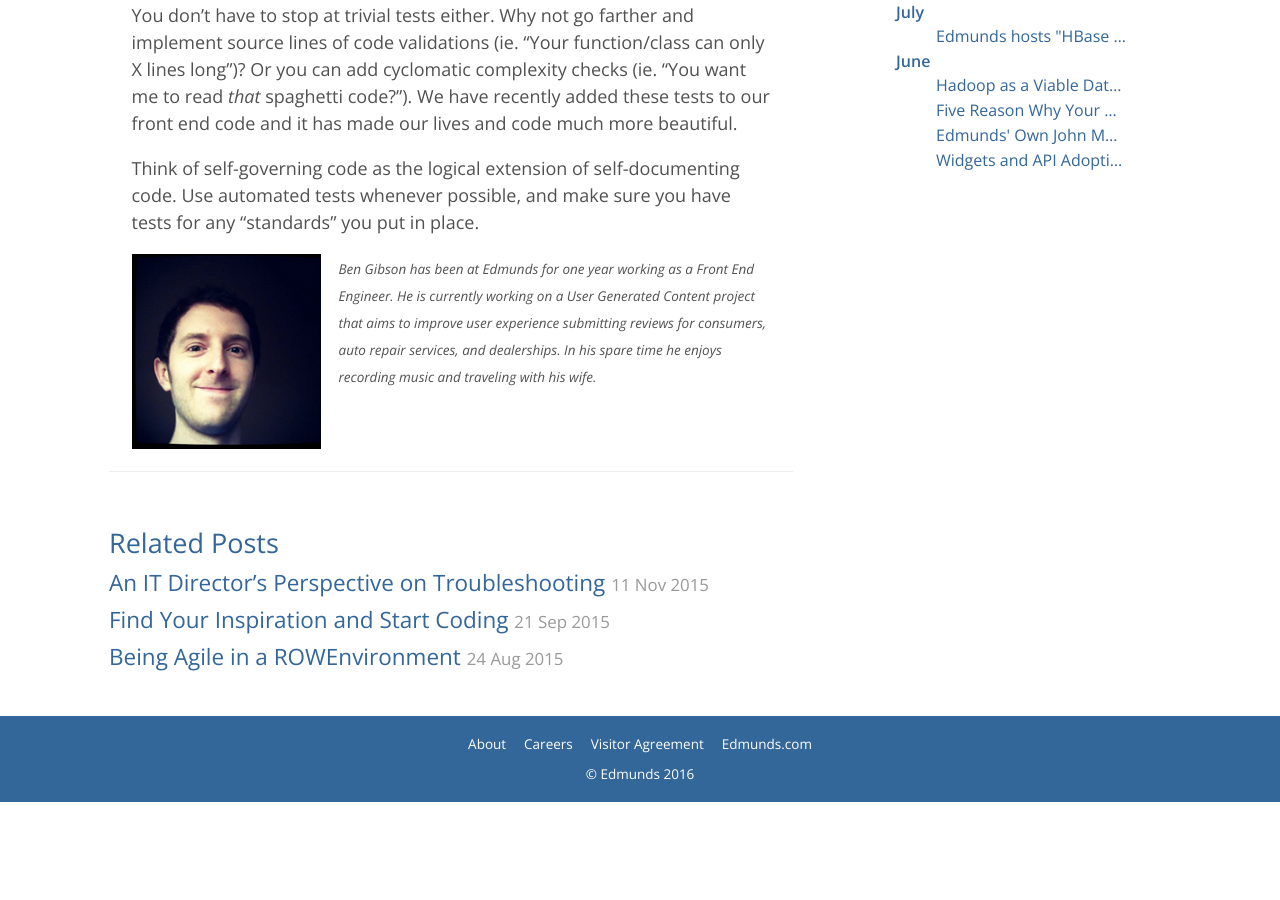
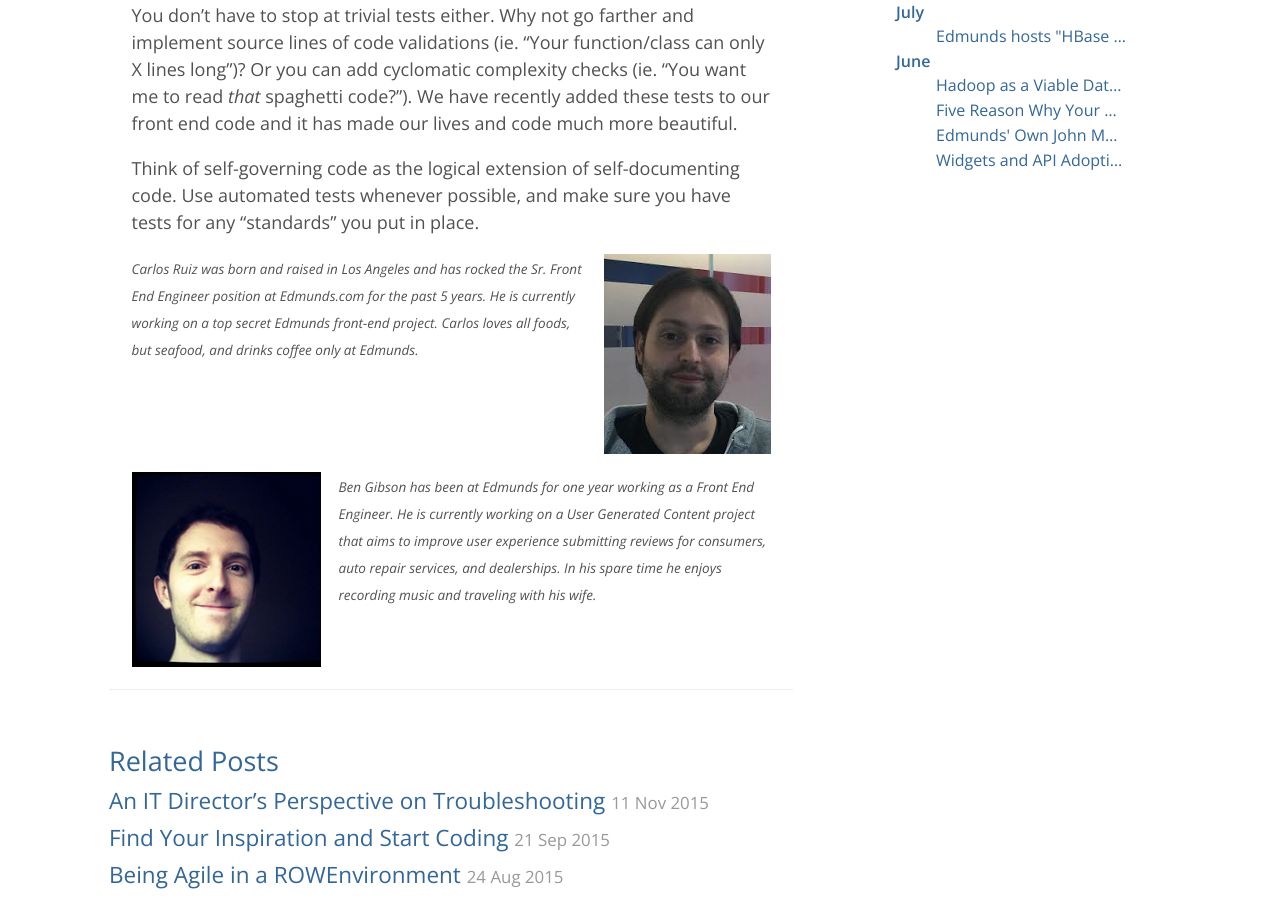
Before and after one commit to brgibson/blog-prototype, a Jekyll site: the page built from _posts/2015-07-27-Self-Governing-Code-Using-Static-Analysis-and-Automated-Testing-to-Eliminate-Word-of-Mouth-Standards.md, in a window 1280 px wide and 900 px high, scrolled down 1916 px. Built offline with Jekyll 4.4.1, drawn with Linux system fonts in a browser that asks for light colours; before the commit the page ends 2718 px from its top, so only the background shows below that.

Commit message:
Updated Ben Gibson and Carlos Ruiz post

```diff
--- a/_posts/2015-07-27-Self-Governing-Code-Using-Static-Analysis-and-Automated-Testing-to-Eliminate-Word-of-Mouth-Standards.md
+++ b/_posts/2015-07-27-Self-Governing-Code-Using-Static-Analysis-and-Automated-Testing-to-Eliminate-Word-of-Mouth-Standards.md
@@ -67,3 +67,11 @@ These are some of the scenarios that we now catch with automated tests.
 You don't have to stop at trivial tests either.  Why not go farther and implement source lines of code validations (ie. "Your function/class can only X lines long")?  Or you can add cyclomatic complexity checks (ie. "You want me to read _that_ spaghetti code?").  We have recently added these tests to our front end code and it has made our lives and code much more beautiful.
 
 Think of self-governing code as the logical extension of self-documenting code.  Use automated tests whenever possible, and make sure you have tests for any "standards" you put in place.
+
+<p class="clearfix">
+        <img src="{{site.baseimagesurl}}/Carlos-Ruiz-bio-pic.png" style="float: right;margin-left: 1em;max-width:12em;max-height:15em;"/>
+
+        <i style="font-size:.75rem">
+Carlos Ruiz was born and raised in Los Angeles and has rocked the Sr. Front End Engineer position at Edmunds.com for the past 5 years. He is currently working on a top secret Edmunds front-end project. Carlos loves all foods, but seafood, and drinks coffee only at Edmunds.
+        </i>
+</p>
```
Also changed, not shown: public/images/Carlos-Ruiz-bio-pic.png (added).
